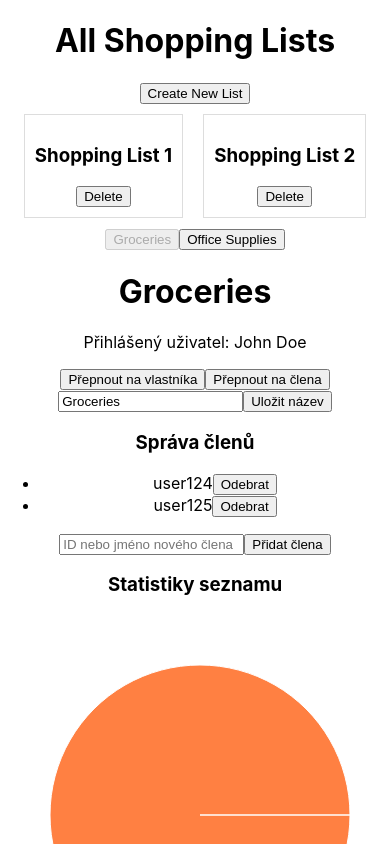
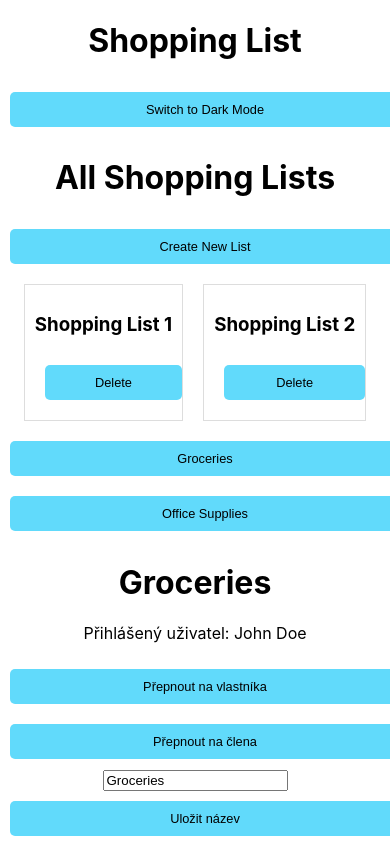
Before and after one commit to DBeldiativ/ShoppingList, a React (Create React App) app in the folder shoppinglist2/: page / in a window 390 px wide. Shown: the top 844 px of the page. Built offline with nearby package versions, Linux system fonts and the light colour scheme.

Commit message:
„update“

```diff
--- a/shoppinglist2/src/App.css
+++ b/shoppinglist2/src/App.css
@@ -1,7 +1,27 @@
+/* Globální styly pro Light/Dark Mode */
+body {
+  margin: 0;
+  font-family: -apple-system, BlinkMacSystemFont, 'Segoe UI', Roboto, 'Helvetica Neue', Arial, sans-serif;
+  transition: background-color 0.3s, color 0.3s;
+}
+
+body.dark-mode {
+  background-color: #121212;
+  color: #ffffff;
+}
+
+body.light-mode {
+  background-color: #f5f5f5;
+  color: #000000;
+}
+
+/* Kontejner aplikace */
 .App {
   text-align: center;
+  transition: background-color 0.3s, color 0.3s;
 }
 
+/* Logo */
 .App-logo {
   height: 40vmin;
   pointer-events: none;
@@ -13,6 +33,7 @@
   }
 }
 
+/* Hlavička aplikace */
 .App-header {
   background-color: #282c34;
   min-height: 100vh;
@@ -22,12 +43,73 @@
   justify-content: center;
   font-size: calc(10px + 2vmin);
   color: white;
+  transition: background-color 0.3s, color 0.3s;
 }
 
+body.dark-mode .App-header {
+  background-color: #1f1f1f;
+}
+
+body.light-mode .App-header {
+  background-color: #f5f5f5;
+  color: #000000;
+}
+
+/* Odkaz */
 .App-link {
   color: #61dafb;
 }
 
+/* Styly tlačítek */
+button {
+  padding: 10px 20px;
+  margin: 10px;
+  border: none;
+  cursor: pointer;
+  border-radius: 5px;
+  font-size: 1rem;
+  background-color: #61dafb;
+  color: #000;
+  transition: background-color 0.3s;
+}
+
+button:hover {
+  background-color: #4fa3d1;
+}
+
+body.dark-mode button {
+  background-color: #444;
+  color: white;
+}
+
+body.dark-mode button:hover {
+  background-color: #666;
+}
+
+/* Responsivita */
+@media (max-width: 768px) {
+  .App-header {
+    font-size: calc(8px + 2vmin);
+  }
+
+  button {
+    width: 90%;
+    font-size: 0.9rem;
+  }
+}
+
+@media (max-width: 480px) {
+  .App-header {
+    font-size: calc(6px + 2vmin);
+  }
+
+  button {
+    width: 100%;
+    font-size: 0.8rem;
+  }
+}
+
+/* Animace loga */
 @keyframes App-logo-spin {
   from {
     transform: rotate(0deg);
--- a/shoppinglist2/src/App.js
+++ b/shoppinglist2/src/App.js
@@ -1,4 +1,4 @@
-import React from 'react';
+import React, { useState } from 'react';
 import { UserProvider } from './components/User/UserProvider';
 import { ShoppingListProvider } from './context/ShoppingListContext';
 import ShoppingListOverview from './components/ShoppingLists/ShoppingListOverview';
@@ -6,14 +6,24 @@ import ShoppingListDetailContainer from './components/ShoppingListDetailContaine
 import './App.css';
 
 function App() {
+  const [isDarkMode, setIsDarkMode] = useState(false);
+
+  const toggleDarkMode = () => {
+    setIsDarkMode((prev) => !prev);
+    document.body.classList.toggle('dark-mode', !isDarkMode);
+  };
+
   return (
-    <div className="App">
+    <div className={`App ${isDarkMode ? 'dark' : 'light'}`}>
       <UserProvider>
         <ShoppingListProvider>
-          {/* Render ShoppingListOverview for list overview */}
+          <header>
+            <h1>Shopping List</h1>
+            <button onClick={toggleDarkMode}>
+              {isDarkMode ? 'Switch to Light Mode' : 'Switch to Dark Mode'}
+            </button>
+          </header>
           <ShoppingListOverview />
-
-          {/* Optionally render ShoppingListDetailContainer for detail view */}
           <ShoppingListDetailContainer />
         </ShoppingListProvider>
       </UserProvider>
```
